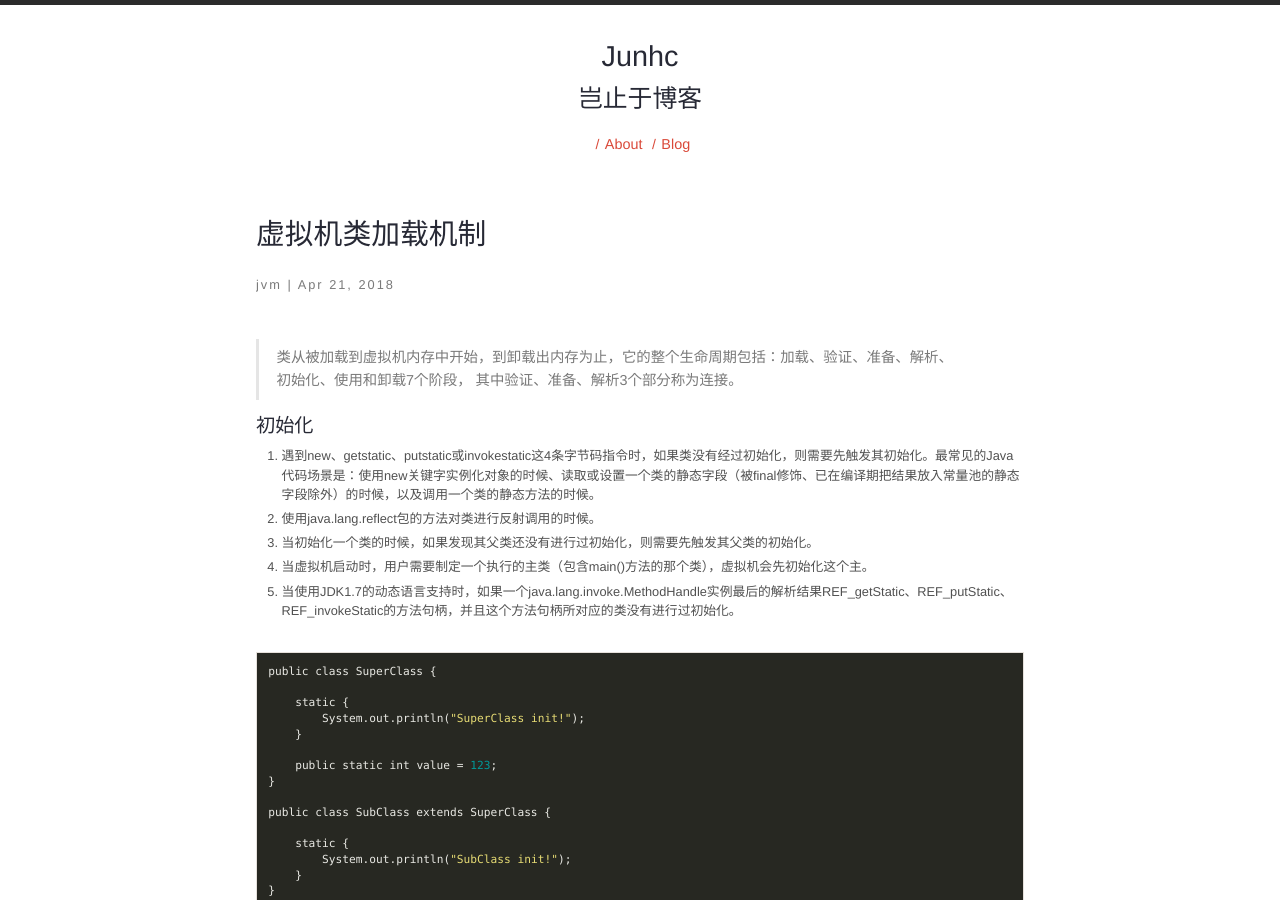
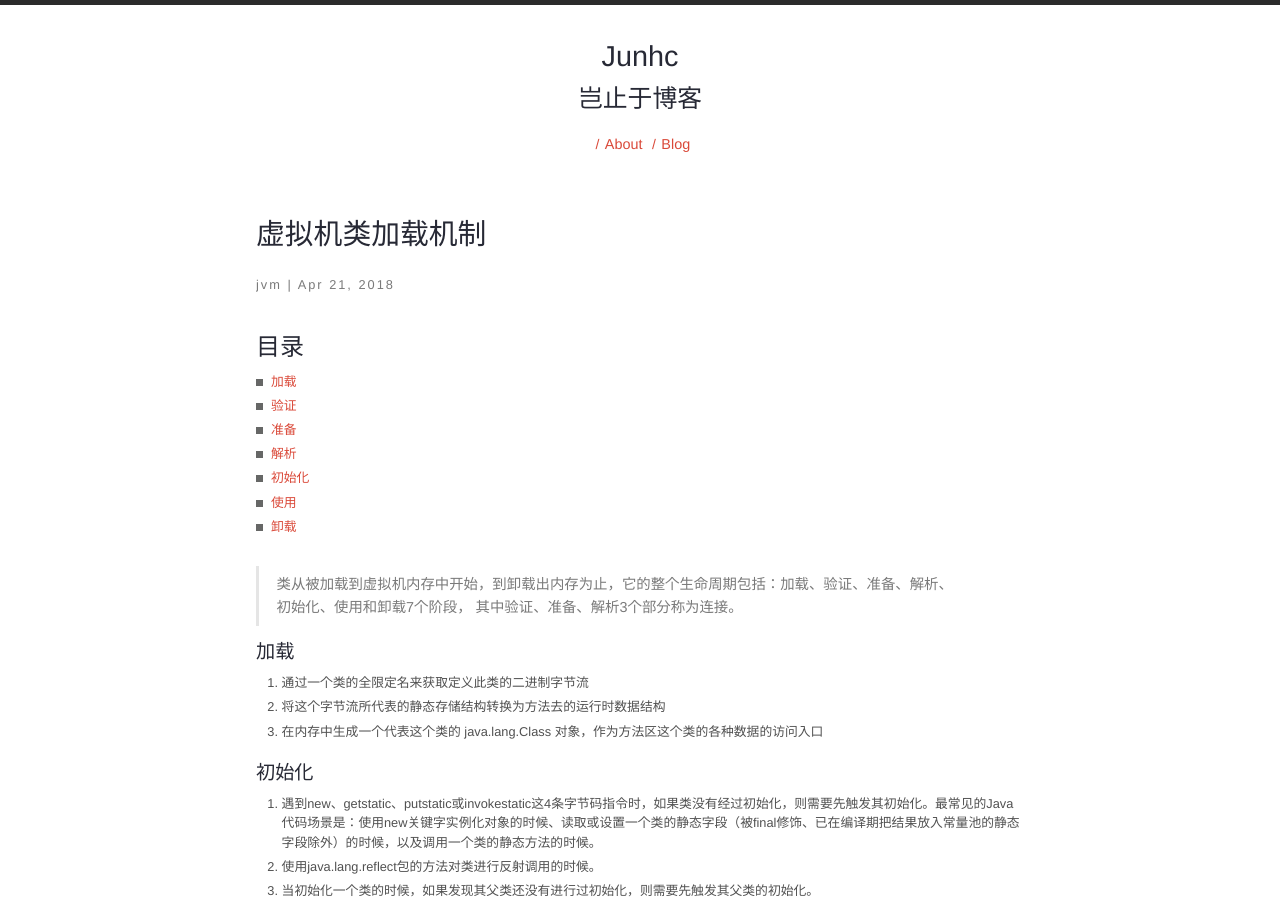
Before and after one commit to junhc/junhc.github.io, a Jekyll site: the page built from _posts/2018-04-22-classloading.md, in a window 1280 px wide and 900 px high. Built offline with Jekyll 4.4.1, drawn with Linux system fonts in a browser that asks for light colours; Markdown is read by kramdown in place of the engine named in the settings; comment, search, counter and statistics services are not loaded.

Commit message:
Update 2018-04-22-classloading.md

```diff
--- a/_posts/2018-04-22-classloading.md
+++ b/_posts/2018-04-22-classloading.md
@@ -8,8 +8,22 @@ categories:
 permalink: classloading
 ---
 
+### 目录
+* [加载](#加载)
+* [验证](#验证)
+* [准备](#验证)
+* [解析](#验证)
+* [初始化](#初始化)
+* [使用](#使用)
+* [卸载](#卸载)
+
 > 类从被加载到虚拟机内存中开始，到卸载出内存为止，它的整个生命周期包括：加载、验证、准备、解析、初始化、使用和卸载7个阶段，
 其中验证、准备、解析3个部分称为连接。
+
+#### 加载
+1. 通过一个类的全限定名来获取定义此类的二进制字节流
+2. 将这个字节流所代表的静态存储结构转换为方法去的运行时数据结构
+3. 在内存中生成一个代表这个类的 java.lang.Class 对象，作为方法区这个类的各种数据的访问入口
 
 #### 初始化
 1. 遇到new、getstatic、putstatic或invokestatic这4条字节码指令时，如果类没有经过初始化，则需要先触发其初始化。最常见的Java代码场景是：使用new关键字实例化对象的时候、读取或设置一个类的静态字段（被final修饰、已在编译期把结果放入常量池的静态字段除外）的时候，以及调用一个类的静态方法的时候。
```
